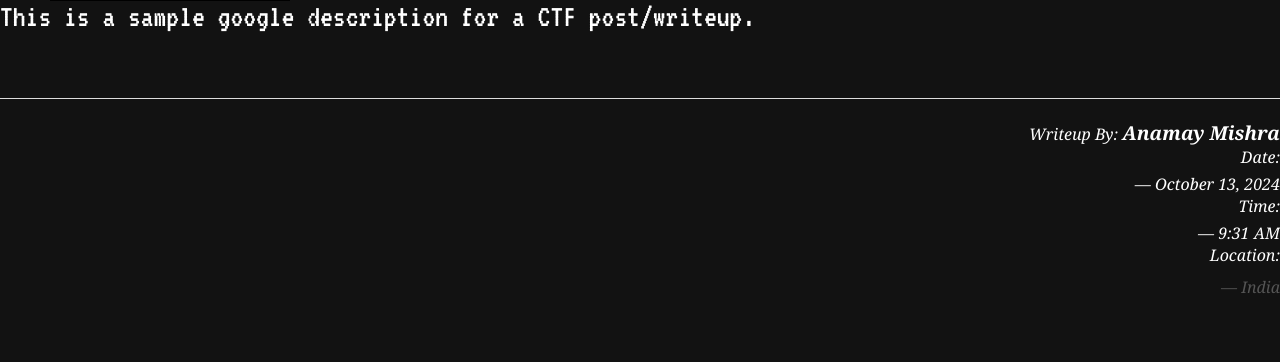
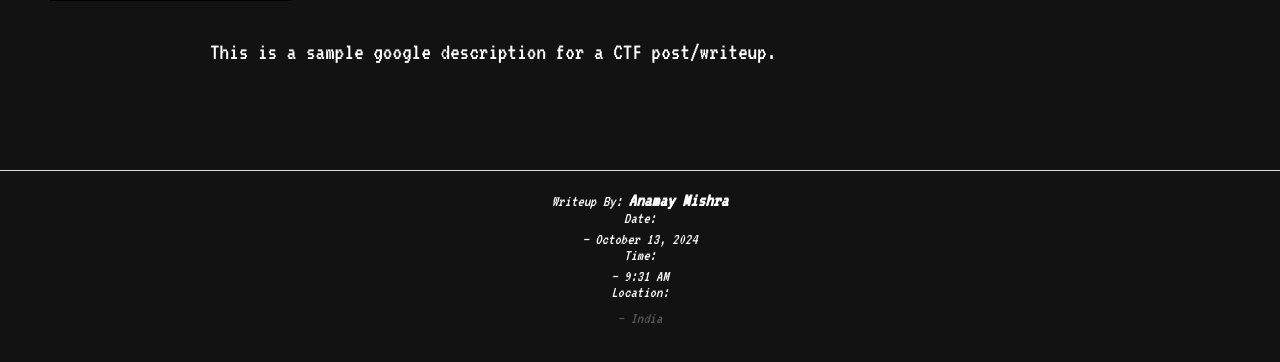
Before and after one commit to AnamayMishraa/Cybertified, a Django app: a page that uses home/templates/home/post_detail.html in a window 1280 px wide. Shown: the part 84-446 px from the top of the page. Run offline with Django 5.2, Linux system fonts and the light colour scheme; data comes from the database, SQL or seed files in the repository; some libraries are stand-ins or nearby versions.

Commit message:
post-content-margin-fix

```diff
--- a/home/static/css/style.css
+++ b/home/static/css/style.css
@@ -484,11 +484,20 @@ span.res-intro {
     color: white;
 }
 
+.post-content {
+    margin: 20px auto;  /* Adds margin at the top and bottom, and auto for centering horizontally */
+    padding: 20px;      /* Adds padding inside the div */
+    max-width: 900px;   /* Optional: limits the width of the content */
+    overflow-x: hidden;
+    word-wrap: break-word;
+}
+
+
 .author-signature {
     margin-top: 50px;
-    text-align: right;
+    text-align: center;
     font-style: italic;
-    font-family: 'Georgia', serif;
+    font-family: 'VT323', serif;
     border-top: 1px solid #ddd;
     padding-top: 20px;
 }
--- a/home/templates/home/post_detail.html
+++ b/home/templates/home/post_detail.html
@@ -14,7 +14,7 @@
 </nav>
 
 
-<div class="post-content" style="font-size:xx-large">
+<div class="post-content" style="font-size:x-large">
         {{ post.description|safe }}  <!-- The |safe filter is used to render HTML content -->
     </div>
 
--- a/home/templates/home/writeups.html
+++ b/home/templates/home/writeups.html
@@ -39,7 +39,7 @@
         <div class="writeup-card">
             <img src="{{ post.image.url }}" alt="{{ post.title }} Image">
             <h4>{{ post.title }}</h4>
-            <span class="category">Tools</span>
+            <span class="category">CTF</span>
             <p>{{ post.short_description }}</p>
             <a href="{% url 'resources_detail' post.slug %}">Read More</a>
             </div>
```
